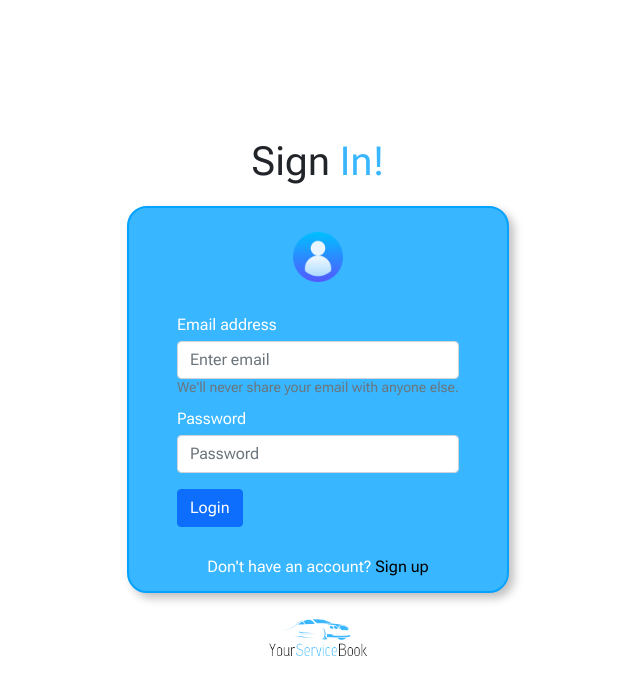
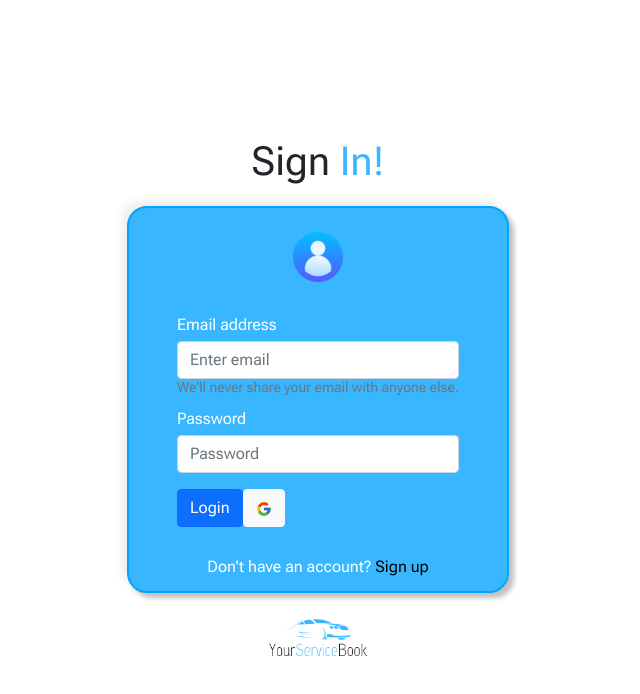
Before and after one commit to MateuszChmiest/YourServiceBook, a React (Create React App) app in the folder my-app/: page / in a window 1280 px wide. Shown: the top 694 px of the page, without its empty margins (322-962 px from the left). Built offline with nearby package versions, Linux system fonts and the light colour scheme; no server answers.

Commit message:
adding google login

```diff
--- a/my-app/package.json
+++ b/my-app/package.json
@@ -3,6 +3,7 @@
   "version": "0.1.0",
   "private": true,
   "dependencies": {
+    "@react-icons/all-files": "^4.1.0",
     "@testing-library/jest-dom": "^5.16.4",
     "@testing-library/react": "^13.3.0",
     "@testing-library/user-event": "^13.5.0",
@@ -11,6 +12,7 @@
     "react": "^18.1.0",
     "react-bootstrap": "^2.4.0",
     "react-dom": "^18.1.0",
+    "react-icons": "^4.4.0",
     "react-router": "^6.3.0",
     "react-router-dom": "^6.3.0",
     "react-scripts": "5.0.1",
--- a/my-app/src/components/Login.js
+++ b/my-app/src/components/Login.js
@@ -3,8 +3,10 @@ import "bootstrap/dist/css/bootstrap.min.css";
 import logo from "../images/logo.png";
 import user_img from "../images/user.png";
 import { useState } from "react";
-import { signup, login, useAuth, logout } from "../firebase";
+import { signup, login, useAuth, logout, auth } from "../firebase";
 import Pulpit from "./Pulpit";
+import { FcGoogle } from "react-icons/fc";
+import { GoogleAuthProvider, signInWithPopup } from "firebase/auth";
 
 const Login = () => {
 	const [hasAccount, setHasAccount] = useState("false");
@@ -47,6 +49,11 @@ const Login = () => {
 			clearInputs();
 		}
 		setLoading(false);
+	}
+
+		function signInWithGoogle() {
+		const provider = new GoogleAuthProvider();
+		signInWithPopup(auth,provider)
 	}
 
 	//Function to Logout
@@ -150,6 +157,7 @@ const Login = () => {
 										disabled={loading || currentUser}>
 										Login
 									</Button>
+									<Button variant="light" onClick={signInWithGoogle}><FcGoogle/></Button>
 									<p>
 										Don't have an account?
 										<span
--- a/my-app/src/firebase.js
+++ b/my-app/src/firebase.js
@@ -15,7 +15,7 @@ const firebaseConfig = {
 
 // Initialize Firebase
 const app = initializeApp(firebaseConfig);
-const auth = getAuth();
+export const auth = getAuth();
 
 export function signup(email,password) {
     return createUserWithEmailAndPassword(auth,email,password);
--- a/my-app/src/sass/elements/_login.scss
+++ b/my-app/src/sass/elements/_login.scss
@@ -36,8 +36,8 @@
 		padding: 0 3rem 1rem 3rem;
 		border-radius: 20px;
 		background: #38b6ff;
-		box-shadow:  5px 5px 10px #bfbfbf,
-		-5px -5px 10px #ffffff;
+		box-shadow:  5px 5px 5px #bfbfbf,
+		-5px -5px 10px #ececec;
 		Form {
 			font-family: $font-primary;
 			font-weight: 400;
@@ -55,7 +55,7 @@
 				transition: text-shadow ease-in-out;
 
 				&:hover {
-					text-shadow: 0px 0px 4px rgba(44, 44, 44, 0.82);
+					text-decoration: underline;
 				}
 			}
 		}
```
Also changed, not shown: my-app/src/components/Hero.js (line endings or trailing spaces), 1 other file (tests, documents, lock files or other folders).
